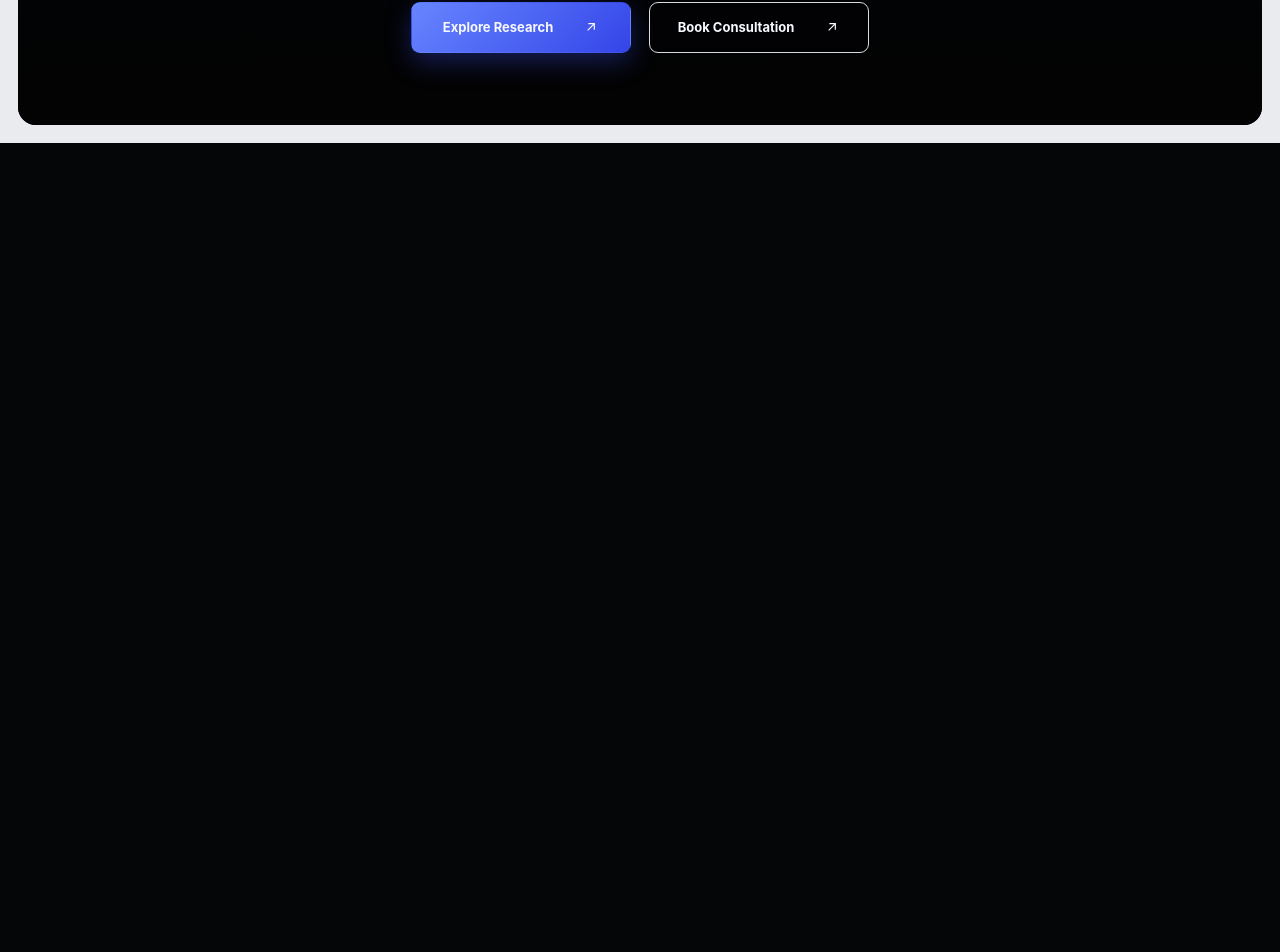
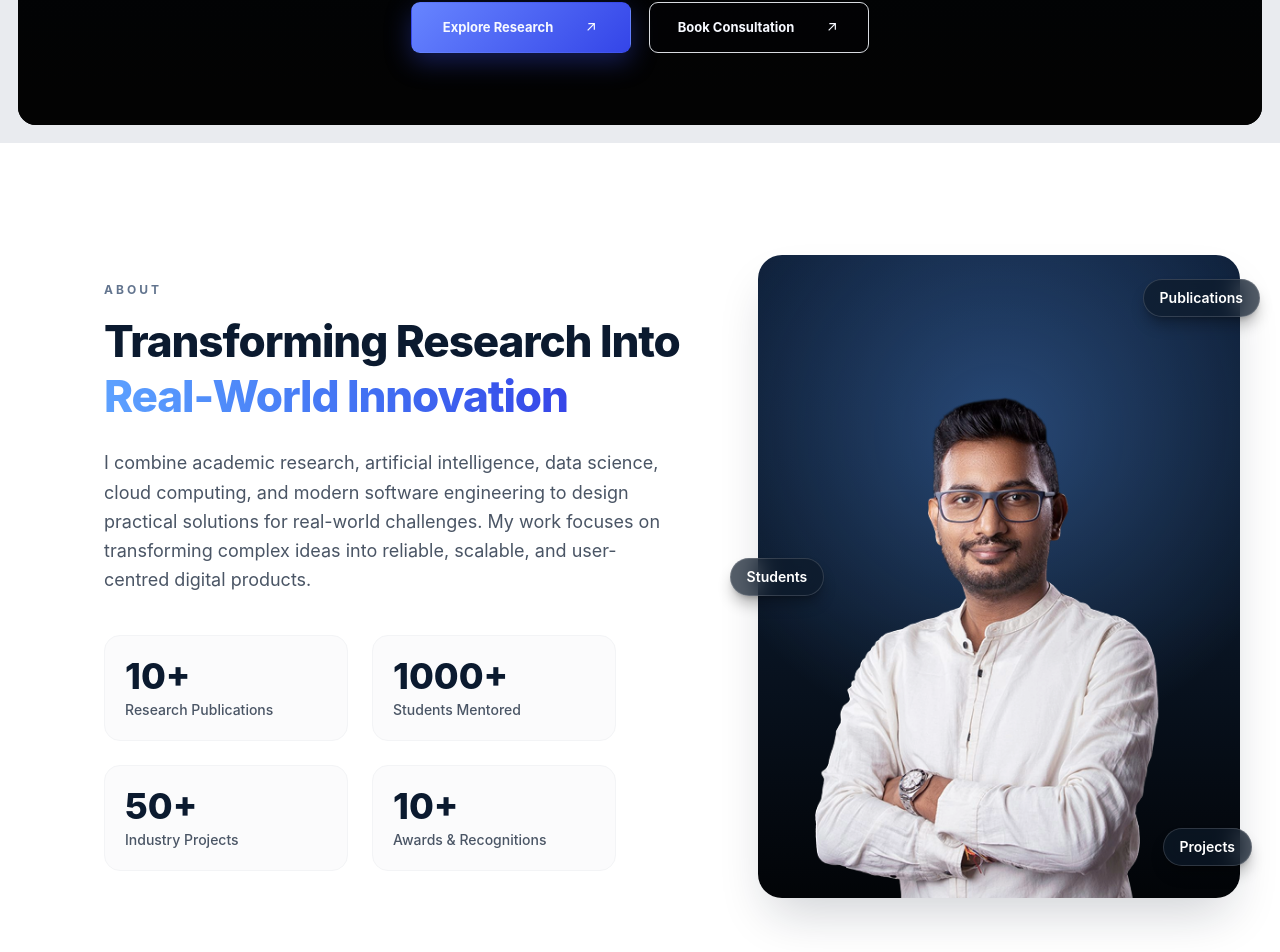
Before and after one commit to Kaveesha23dil/chameera_de_silva_portfolio, a React (Vite) app: page / in a window 1280 px wide. Shown: the part 657-1609 px from the top of the page. Before the commit the page ends 800 px from the top, so only its background shows below. Built offline with nearby package versions, Linux system fonts and the light colour scheme.

Commit message:
feat: add AboutSection component with stats and portrait

```diff
--- a/src/App.tsx
+++ b/src/App.tsx
@@ -1,6 +1,7 @@
 import { useEffect, useRef, useState } from 'react'
 import { gsap } from 'gsap'
 import portrait from './assets/portrait-reference.png'
+import AboutSection from './components/AboutSection'
 import './App.css'
 
 const Arrow = () => (
@@ -66,7 +67,8 @@ function App() {
   }, [])
 
   return (
-    <main ref={root} className="page-shell">
+    <>
+      <main ref={root} className="page-shell">
       <section className="hero-section">
         <div className="grid-overlay" />
         <nav className="site-nav" aria-label="Main navigation">
@@ -123,7 +125,9 @@ function App() {
           </div>
         </div>
       </section>
-    </main>
+      </main>
+      <AboutSection />
+    </>
   )
 }
 
--- /dev/null
+++ b/src/components/AboutSection.tsx
@@ -0,0 +1,92 @@
+import portrait from '../assets/about-portrait.png'
+
+type Stat = {
+  value: string
+  label: string
+}
+
+type FloatingLabel = {
+  text: string
+  position: string
+}
+
+const stats: Stat[] = [
+  { value: '10+', label: 'Research Publications' },
+  { value: '1000+', label: 'Students Mentored' },
+  { value: '50+', label: 'Industry Projects' },
+  { value: '10+', label: 'Awards & Recognitions' },
+]
+
+const floatingLabels: FloatingLabel[] = [
+  { text: 'Publications', position: 'top-6 right-4 sm:right-6 lg:-right-5' },
+  { text: 'Students', position: 'top-1/2 left-2 -translate-y-1/2 sm:left-4 lg:-left-7' },
+  { text: 'Projects', position: 'bottom-8 right-6 sm:right-10 lg:-right-3' },
+]
+
+// Swap this import to replace the portrait shown in the About section.
+const PORTRAIT_SRC = portrait
+
+function AboutSection() {
+  return (
+    <section id="about" aria-labelledby="about-heading" className="bg-white py-20 sm:py-24 lg:py-28">
+      <div className="mx-auto grid w-full max-w-[1120px] grid-cols-1 items-center gap-14 px-6 lg:grid-cols-[55%_45%] lg:gap-16">
+        {/* Left column: copy + stats */}
+        <div>
+          <p className="text-xs font-bold uppercase tracking-[0.25em] text-slate-500">About</p>
+
+          <h2
+            id="about-heading"
+            className="mt-4 text-3xl font-extrabold leading-tight tracking-tight text-[#0b1a2f] sm:text-4xl lg:text-[2.75rem]"
+          >
+            Transforming Research Into{' '}
+            <span className="bg-gradient-to-r from-[#5da1ff] to-[#3645e8] bg-clip-text text-transparent">
+              Real-World Innovation
+            </span>
+          </h2>
+
+          <p className="mt-6 max-w-xl text-base leading-relaxed text-gray-600 sm:text-lg">
+            I combine academic research, artificial intelligence, data science, cloud computing, and modern
+            software engineering to design practical solutions for real-world challenges. My work focuses on
+            transforming complex ideas into reliable, scalable, and user-centred digital products.
+          </p>
+
+          <dl className="mt-10 grid max-w-lg grid-cols-2 gap-4 sm:gap-6">
+            {stats.map((stat) => (
+              <div
+                key={stat.label}
+                className="rounded-2xl border border-gray-100 bg-gray-50/70 p-5 transition-all duration-300 hover:-translate-y-1 hover:border-blue-100 hover:bg-white hover:shadow-lg hover:shadow-blue-100/60"
+              >
+                <dt className="text-3xl font-extrabold text-[#0b1a2f] sm:text-4xl">{stat.value}</dt>
+                <dd className="mt-1 text-sm font-medium text-gray-600">{stat.label}</dd>
+              </div>
+            ))}
+          </dl>
+        </div>
+
+        {/* Right column: portrait card */}
+        <div className="relative mx-auto w-full max-w-[420px] lg:max-w-none">
+          <div
+            className="relative aspect-[4/5] w-full overflow-hidden rounded-[24px] bg-[radial-gradient(circle_at_50%_28%,rgba(93,161,255,0.35),transparent_60%),linear-gradient(180deg,#0e1f38_0%,#0a1626_55%,#020407_100%)] shadow-2xl shadow-slate-900/20 lg:aspect-[3/4]"
+          >
+            <img
+              src={PORTRAIT_SRC}
+              alt="Portrait of Chameera De Silva"
+              className="absolute bottom-0 left-1/2 h-[92%] w-auto -translate-x-1/2 object-contain object-bottom"
+            />
+          </div>
+
+          {floatingLabels.map((item) => (
+            <span
+              key={item.text}
+              className={`absolute ${item.position} rounded-full border border-white/15 bg-[#0d1b2a]/70 px-4 py-2 text-xs font-semibold text-white shadow-lg shadow-black/30 backdrop-blur-md transition-transform duration-300 hover:-translate-y-0.5 sm:text-sm`}
+            >
+              {item.text}
+            </span>
+          ))}
+        </div>
+      </div>
+    </section>
+  )
+}
+
+export default AboutSection
```
Also changed, not shown: src/assets/about-portrait.png (added), 1 other file (tests, documents, lock files or other folders).
